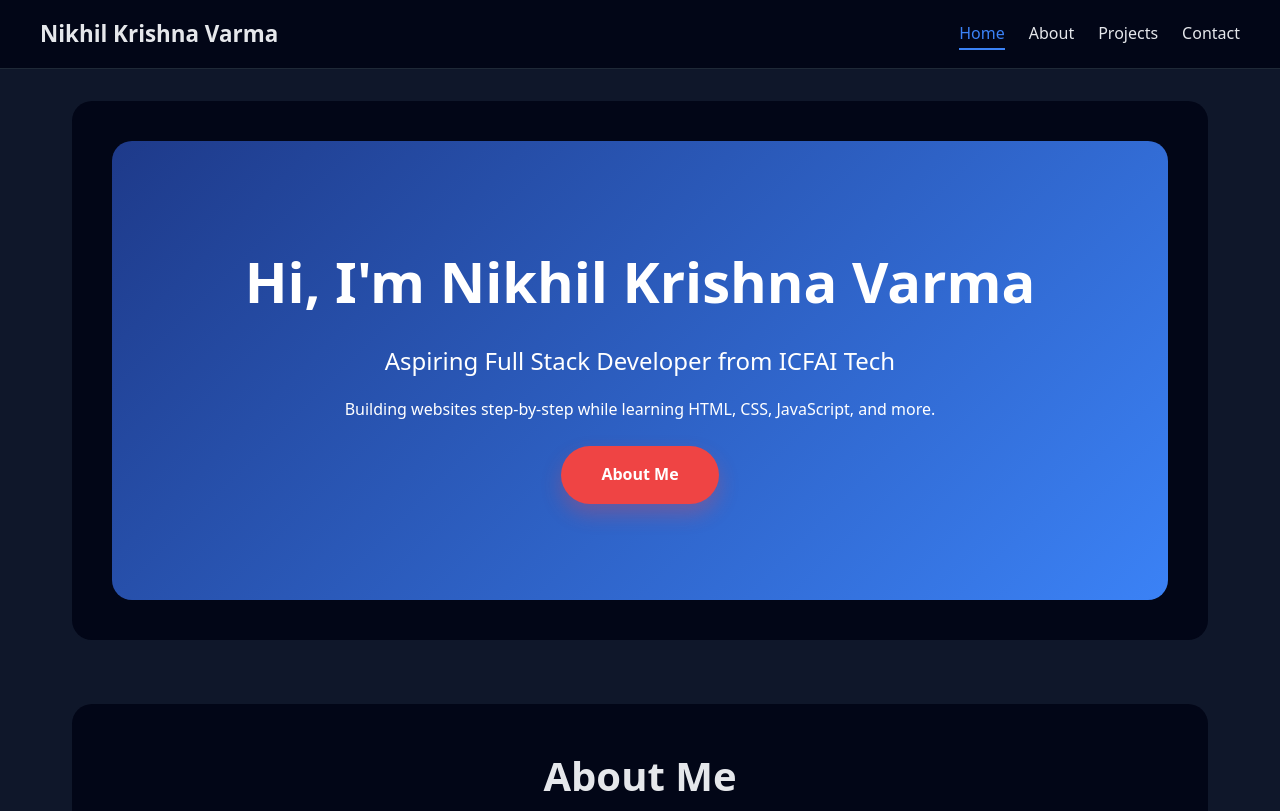
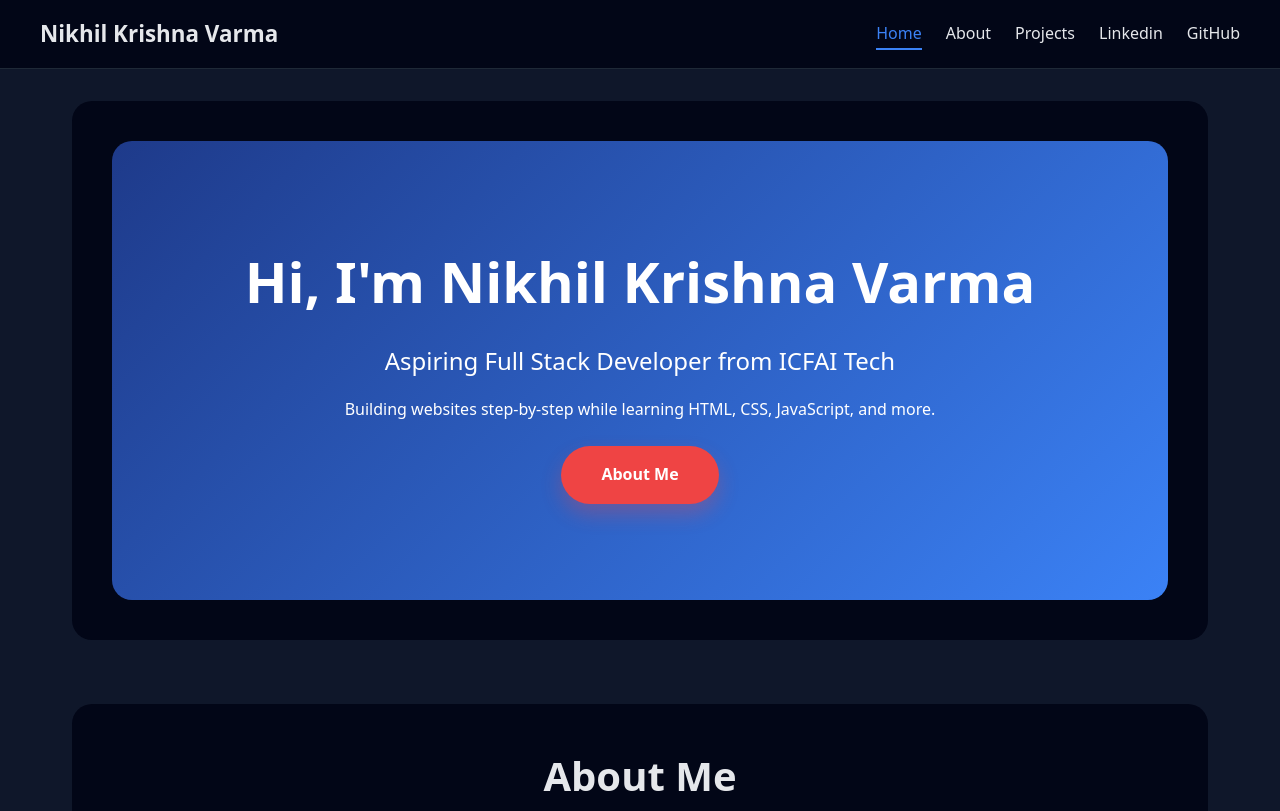
Before and after one commit to dantulurinikhil30-debug/my-portfolio, a plain HTML site: page index.html in a window 1280 px wide. Shown: the top 811 px of the page. Drawn offline with Linux system fonts and the light colour scheme.

Commit message:
Day-4 of updating my website
Added linkedin and Github profiles.

```diff
--- a/index.html
+++ b/index.html
@@ -15,7 +15,8 @@
         <li><a href="#home" class="active">Home</a></li>
         <li><a href="#about">About</a></li>
         <li><a href="#projects">Projects</a></li>
-        <li><a href="#contact">Contact</a></li>
+        <li><a href ="https://www.linkedin.com/in/nikhil-krishna-varma-dantuluri-05b2702ab/">Linkedin</a></li>
+        <li><a href="https://github.com/dantulurinikhil30-debug">GitHub</a></li>
       </ul>
     </nav>
   </header>
```
